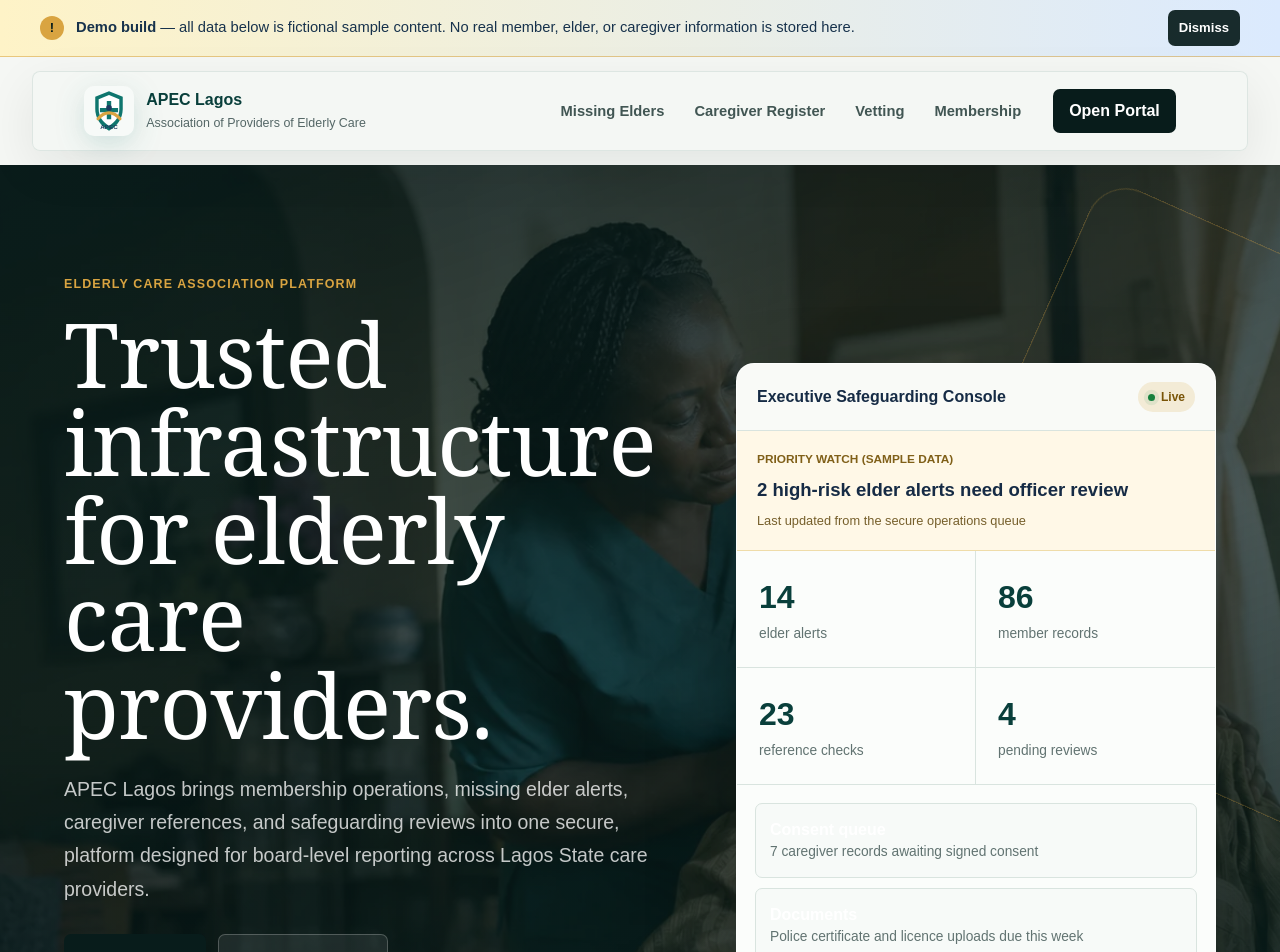
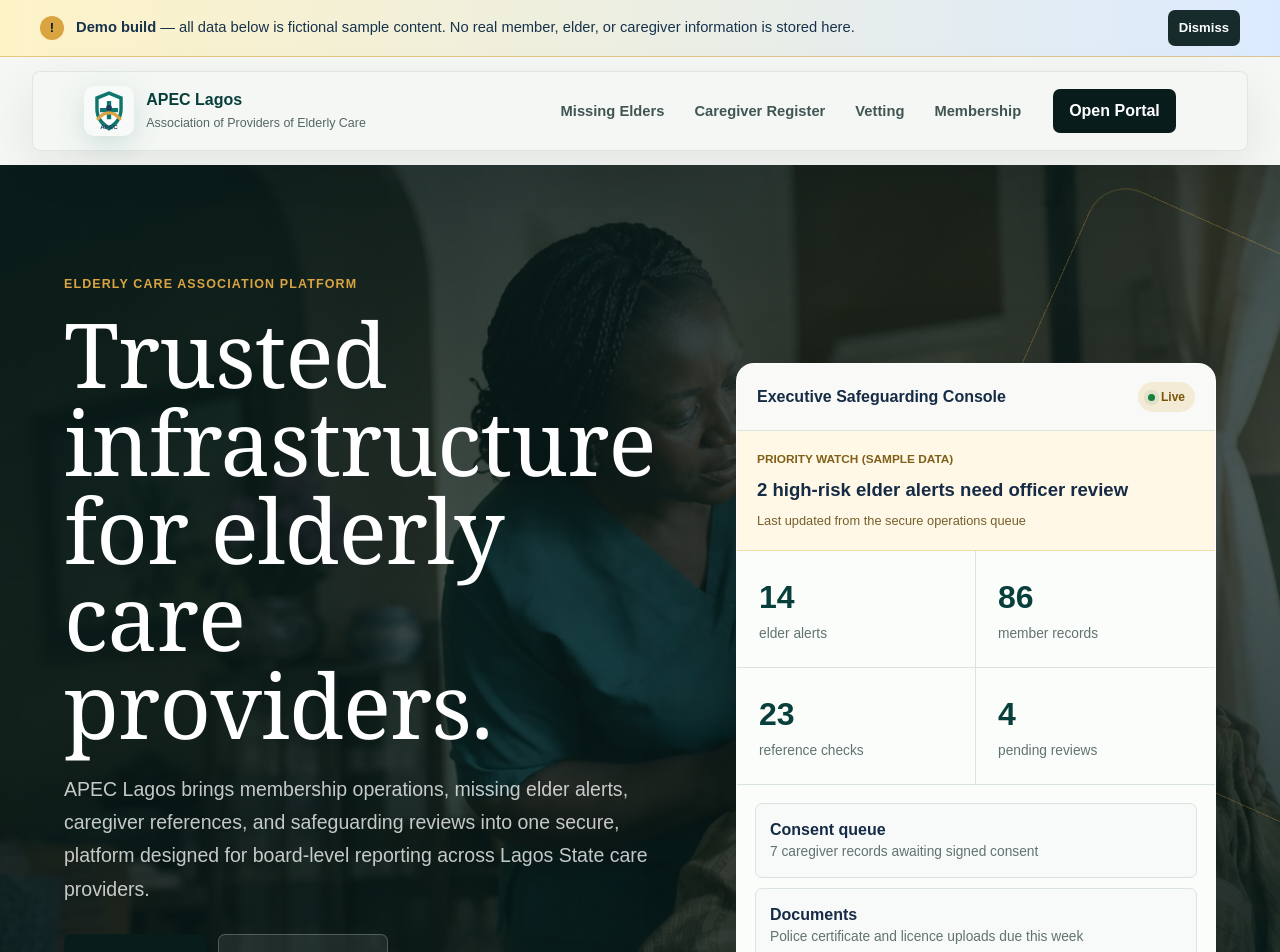
Before and after one commit to officialahplagos/ApecLagos, a Next.js app: page / in a window 1280 px wide. Shown: the top 952 px of the page. Built offline with nearby package versions, Linux system fonts and the light colour scheme.

Commit message:
Fix console card text contrast

```diff
--- a/app/globals.css
+++ b/app/globals.css
@@ -625,6 +625,10 @@ h1 {
   display: block;
 }
 
+.priority-list b {
+  color: var(--navy);
+}
+
 .module-strip {
   display: grid;
   gap: 1px;
```
